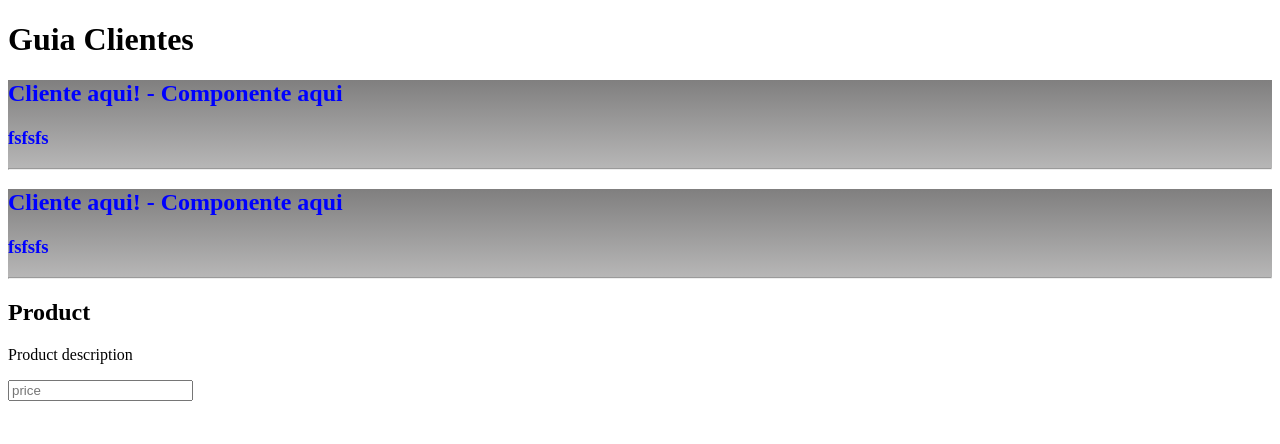
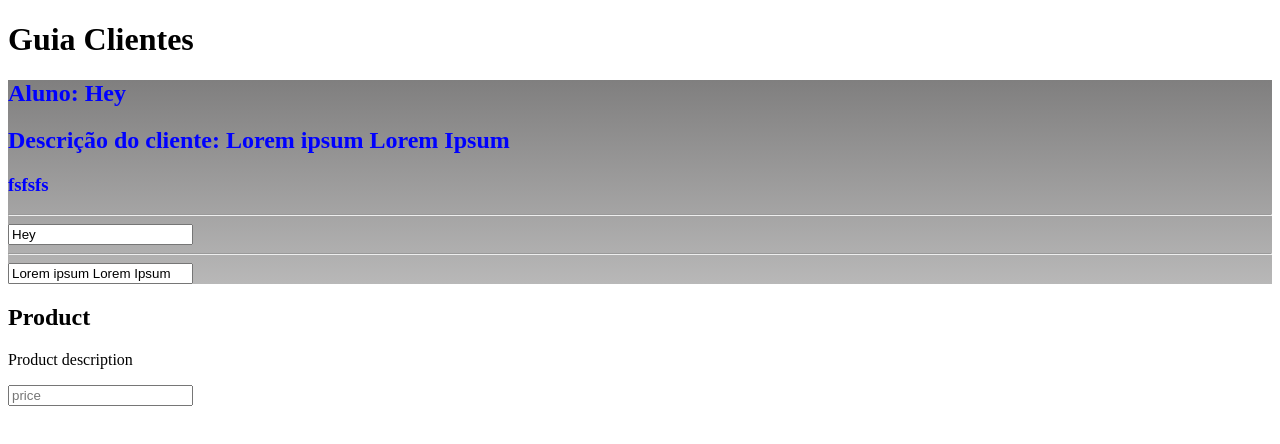
Before and after one commit to Trouttt/Vue-Base, a Vue app: page / in a window 1280 px wide. Shown: the top 444 px of the page. Built offline with nearby package versions, Linux system fonts and the light colour scheme.

Commit message:
Modify: Cliente.vue  Data binding one way

```diff
--- a/src/App.vue
+++ b/src/App.vue
@@ -2,8 +2,8 @@
   <div id="app">
     <h1>Guia Clientes</h1>
     <Cliente/>
-    <Cliente/>
     <Produto/>
+
   </div>
 </template>
 
--- a/src/components/Cliente.vue
+++ b/src/components/Cliente.vue
@@ -1,15 +1,27 @@
 <template>
     <div id="cliente">
-        <h2>Cliente aqui! - Componente aqui</h2>
+        <h2>Aluno: {{ nome }}</h2>
+        <h2>Descrição do cliente: {{descricao}}</h2>
         <h3>fsfsfs</h3>
         <hr>
+        <input type="text" :value="nome">
+        <hr>
+        <input type="text" :value="descricao">
     </div>
 
 </template>
 
 <script>
 export default {
-
+    data(){
+        return{
+            nome: "Hey",
+            numero: "",
+            email: "",
+            idade: 0,
+            descricao: "Lorem ipsum Lorem Ipsum"
+        }
+    }
 }
 </script>
 
```
